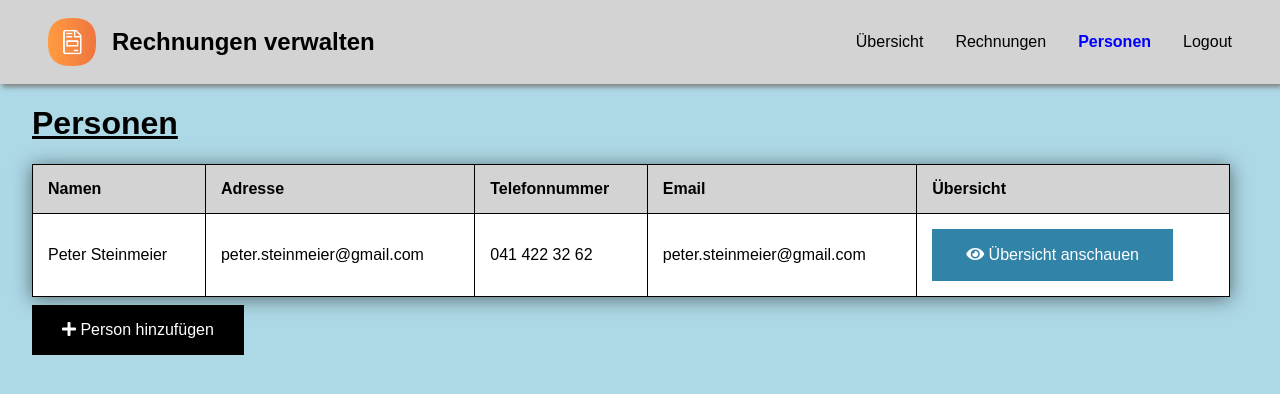
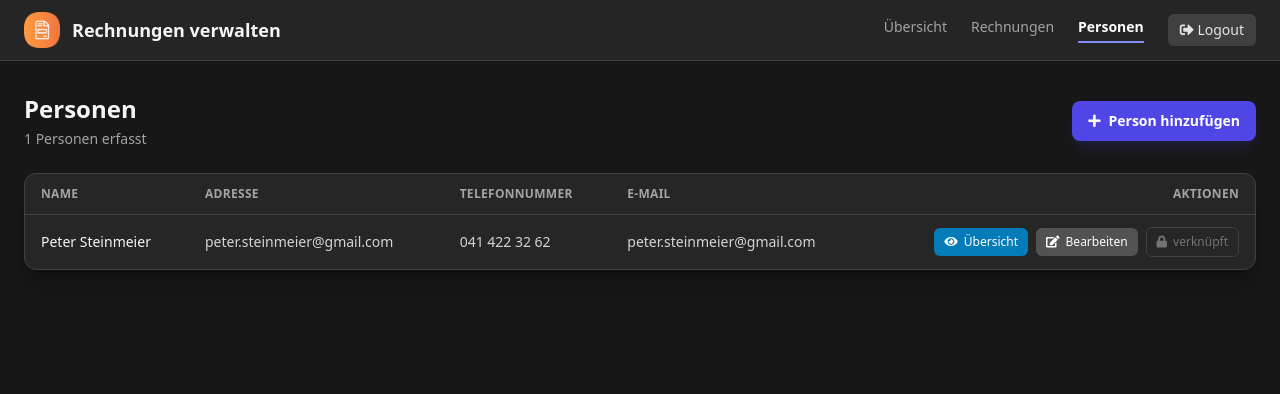
Before and after one commit to olivierluethy/mpa_2021_Olivier, a PHP site: page /rechnungen/personen in a window 1280 px wide. Shown: the top 394 px of the page. Run offline with PHP 8.4, Linux system fonts and the light colour scheme; a user stored in the database is signed in; data comes from the database, SQL or seed files in the repository; some libraries are stand-ins or nearby versions.

Commit message:
style: restyle Personen page to dark Tailwind with header Add button
Replace the three conditional legacy tables (and table.css/navigation.css
links) with one clean dark table over all persons. Move "Person
hinzufügen" into a prominent primary button in the page header so it is
visible without scrolling. Persons linked to invoices show a "verknüpft"
lock instead of Löschen (FK-safe), all persons get Übersicht/Bearbeiten.

Co-Authored-By: Claude Opus 4.8 (1M context) <noreply@anthropic.com>

```diff
--- a/app/Views/personen.view.php
+++ b/app/Views/personen.view.php
@@ -5,159 +5,82 @@ if(!isset($_SESSION["loggedin"]) || $_SESSION["loggedin"] !== true){
     exit;
 }
 
-$anzahl_personen_total = 0;
-$anzahl_personen_zugeteilt = 0;
-$anzahl_personen_nicht_zugeteilt = 0;
-
-foreach ($personen as $person){
-    $anzahl_personen_total++;
+// IDs der Personen, die bereits einer Rechnung zugeteilt sind (nicht löschbar wegen FK).
+$zugeteilt_ids = [];
+foreach ($personen_schon_zugeteilt as $p) {
+    $zugeteilt_ids[$p['id']] = true;
 }
 
-foreach ($personen_schon_zugeteilt as $personen_schon_zugeteiltt){
-    $anzahl_personen_zugeteilt++;
-}
-
-foreach ($personen_nicht_zugeteilt as $personen_nicht_zugeteiltt){
-    $anzahl_personen_nicht_zugeteilt++;
-}
+$pageTitle = 'Personen';
+$active = 'personen';
+require __DIR__ . '/partials/head.php';
+require __DIR__ . '/partials/nav.php';
 ?>
 
-<!DOCTYPE html>
-<html lang="de">
-<head>
-    <meta charset="UTF-8">
-    <title>Personen</title>
-    <!-- CSS Import -->
-    <link rel="stylesheet" href="../public/css/general.css">
-    <link rel="stylesheet" href="../public/css/navigation.css">
-    <link rel="stylesheet" href="../public/css/table.css">
+<div class="mb-6 flex flex-wrap items-center justify-between gap-4">
+    <div>
+        <h1 class="text-2xl font-semibold text-neutral-100">Personen</h1>
+        <p class="mt-1 text-sm text-neutral-400"><?= count($personen) ?> Personen erfasst</p>
+    </div>
+    <a href="/rechnungen/addPerson"
+       class="inline-flex items-center gap-2 rounded-lg bg-indigo-600 px-4 py-2.5 text-sm font-semibold text-white shadow-lg shadow-indigo-900/30 transition hover:bg-indigo-500">
+        <i class="fas fa-plus"></i> Person hinzufügen
+    </a>
+</div>
 
-    <link rel="shortcut icon" href="../images/icon.png">
-    <meta name="author" content="Olivier Luethy">
-    <link rel="stylesheet" href="https://cdnjs.cloudflare.com/ajax/libs/font-awesome/5.15.4/css/all.min.css">
-</head>
-<body>
+<?php if (count($personen) > 0): ?>
+    <div class="overflow-hidden rounded-xl border border-neutral-700 bg-neutral-800 shadow-xl shadow-black/20">
+        <div class="overflow-x-auto">
+            <table class="w-full text-sm">
+                <thead>
+                    <tr class="border-b border-neutral-700 text-left text-xs font-semibold uppercase tracking-wide text-neutral-400">
+                        <th class="px-4 py-3">Name</th>
+                        <th class="px-4 py-3">Adresse</th>
+                        <th class="px-4 py-3">Telefonnummer</th>
+                        <th class="px-4 py-3">E-Mail</th>
+                        <th class="px-4 py-3 text-right">Aktionen</th>
+                    </tr>
+                </thead>
+                <tbody class="divide-y divide-neutral-700/60">
+                    <?php foreach ($personen as $person): ?>
+                        <?php $istZugeteilt = isset($zugeteilt_ids[$person['id']]); ?>
+                        <tr class="transition-colors hover:bg-neutral-700/30">
+                            <td class="px-4 py-3 font-medium text-neutral-100"><?= e($person['namen']) ?></td>
+                            <td class="px-4 py-3 text-neutral-300"><?= e($person['adresse']) ?></td>
+                            <td class="px-4 py-3 text-neutral-300"><?= e($person['telefonnummer'] ?? '') ?></td>
+                            <td class="px-4 py-3 text-neutral-300"><?= e($person['email']) ?></td>
+                            <td class="px-4 py-3">
+                                <div class="flex items-center justify-end gap-2">
+                                    <a href="/rechnungen/uebersichtPerson?id=<?= (int)$person['id'] ?>"
+                                       class="inline-flex items-center gap-1.5 rounded-md bg-sky-600/90 px-2.5 py-1.5 text-xs font-medium text-white transition hover:bg-sky-500">
+                                        <i class="fas fa-eye"></i> Übersicht
+                                    </a>
+                                    <a href="/rechnungen/editPerson?id=<?= (int)$person['id'] ?>"
+                                       class="inline-flex items-center gap-1.5 rounded-md bg-neutral-600 px-2.5 py-1.5 text-xs font-medium text-white transition hover:bg-neutral-500">
+                                        <i class="fas fa-edit"></i> Bearbeiten
+                                    </a>
+                                    <?php if (!$istZugeteilt): ?>
+                                        <a href="/rechnungen/deletePerson?id=<?= (int)$person['id'] ?>"
+                                           class="inline-flex items-center gap-1.5 rounded-md bg-rose-600/90 px-2.5 py-1.5 text-xs font-medium text-white transition hover:bg-rose-500">
+                                            <i class="fas fa-trash"></i> Löschen
+                                        </a>
+                                    <?php else: ?>
+                                        <span class="inline-flex items-center gap-1.5 rounded-md border border-neutral-700 px-2.5 py-1.5 text-xs font-medium text-neutral-500" title="Person ist Rechnungen zugeordnet">
+                                            <i class="fas fa-lock"></i> verknüpft
+                                        </span>
+                                    <?php endif; ?>
+                                </div>
+                            </td>
+                        </tr>
+                    <?php endforeach; ?>
+                </tbody>
+            </table>
+        </div>
+    </div>
+<?php else: ?>
+    <div class="rounded-xl border border-dashed border-neutral-700 bg-neutral-800/50 p-12 text-center">
+        <p class="text-neutral-400">Es wurde noch keine Person hinzugefügt.</p>
+    </div>
+<?php endif; ?>
 
-<nav>
-    <div class="title">
-        <img src="../images/icon.png" alt="">
-        <h1>Rechnungen verwalten</h1>
-    </div>
-
-    <div class="anchors">
-        <a href="../rechnungen/uebersicht">Übersicht</a>
-        <a href="../rechnungen/rechnungen">Rechnungen</a>
-        <a class="active" href="../rechnungen/personen">Personen</a>
-        <?php
-        if(isset($_SESSION['loggedin']) == true){
-            echo "<a href='../rechnungen/logout'>Logout</a>";
-        }else{
-            echo "<a href='../rechnungen/login'>Login</a>";
-        }?>
-    </div>
-</nav>
-
-<main>
-    <h1><u>Personen</u></h1>
-
-    <?php
-    /* Exisieren Personen? */
-    if($anzahl_personen_total > 0){
-        /* Wenn ja wird kontrolliert, ob es Personen die schon zugeteilt wurden und auch die die nicht zugeteilt wurden existiert */
-        if ($anzahl_personen_zugeteilt > 0 && $anzahl_personen_nicht_zugeteilt > 0){
-            /* Alle Personen werden ausgegeben */
-            echo "<table>
-                <tr>
-                    <th>Namen</th>
-                    <th>Adresse</th>
-                    <th>Telefonnummer</th>
-                    <th>Email</th>
-                    <th>Bearbeiten</th>
-                    <th>Löschen</th>
-                    <th>Übersicht</th>
-                </tr>";
-
-            foreach ($personen_schon_zugeteilt as $personen_schon_zugeteiltt){
-                echo "<tr>";
-                echo "<td>" . $personen_schon_zugeteiltt['namen'] . "</td>";
-                echo "<td>" . $personen_schon_zugeteiltt['adresse'] . "</td>";
-                echo "<td>" . $personen_schon_zugeteiltt['telefonnummer'] . "</td>";
-                echo "<td>" . $personen_schon_zugeteiltt['email'] . "</td>";
-                echo "<td></td>";
-                echo "<td></td>";
-                echo "<td><a href='uebersichtPerson?id=" . $personen_schon_zugeteiltt['id'] . "'><button class='uebersicht'><i class='fas fa-eye'></i> Übersicht anschauen</button></a></td>";
-                echo "</tr>";
-            }
-
-            foreach ($personen_nicht_zugeteilt as $personen_nicht_zugeteiltt){
-                echo "<tr>";
-                echo "<td>" . $personen_nicht_zugeteiltt['namen'] . "</td>";
-                echo "<td>" . $personen_nicht_zugeteiltt['adresse'] . "</td>";
-                echo "<td>" . $personen_nicht_zugeteiltt['telefonnummer'] . "</td>";
-                echo "<td>" . $personen_nicht_zugeteiltt['email'] . "</td>";
-                echo "<td><a href='editPerson?id=" . $personen_nicht_zugeteiltt['id'] . "'><button class='edit'><i class='fas fa-edit'></i> Bearbeiten</button></a></td>";
-                echo "<td><a href='deletePerson?id=" . $personen_nicht_zugeteiltt['id'] . "'><button class='delete'><i class='fas fa-trash'></i> Löschen</button></a></td>";
-                echo "<td></td>";
-                echo "</tr>";
-            }
-        }
-        /* Existieren nur Personen die zugeteilt wurden? */
-        if($anzahl_personen_zugeteilt > 0 && $anzahl_personen_nicht_zugeteilt == 0){
-            /* Daten der zugeteilten Personen werden ausgegeben */
-            echo "<table>
-                <tr>
-                    <th>Namen</th>
-                    <th>Adresse</th>
-                    <th>Telefonnummer</th>
-                    <th>Email</th>
-                    <th>Übersicht</th>
-                </tr>";
-
-            foreach ($personen_schon_zugeteilt as $personen_schon_zugeteiltt){
-                echo "<tr>";
-                echo "<td>" . $personen_schon_zugeteiltt['namen'] . "</td>";
-                echo "<td>" . $personen_schon_zugeteiltt['adresse'] . "</td>";
-                echo "<td>" . $personen_schon_zugeteiltt['telefonnummer'] . "</td>";
-                echo "<td>" . $personen_schon_zugeteiltt['email'] . "</td>";
-                echo "<td><a href='uebersichtPerson?id=" . $personen_schon_zugeteiltt['id'] . "'><button class='uebersicht'><i class='fas fa-eye'></i> Übersicht anschauen</button></a></td>";
-                echo "</tr>";
-            }
-        }
-        /* Existieren nur Personen die nicht zugeteilt wurden? */
-        if ($anzahl_personen_zugeteilt == 0 && $anzahl_personen_nicht_zugeteilt > 0){
-            /* Daten der nicht zugeteilten Personen werden ausgegeben */
-            echo "<table>
-                <tr>
-                    <th>Namen</th>
-                    <th>Adresse</th>
-                    <th>Telefonnummer</th>
-                    <th>Email</th>
-                    <th>Bearbeiten</th>
-                    <th>Löschen</th>
-                </tr>";
-
-            foreach ($personen_nicht_zugeteilt as $personen_nicht_zugeteiltt){
-                echo "<tr>";
-                echo "<td>" . $personen_nicht_zugeteiltt['namen'] . "</td>";
-                echo "<td>" . $personen_nicht_zugeteiltt['adresse'] . "</td>";
-                echo "<td>" . $personen_nicht_zugeteiltt['telefonnummer'] . "</td>";
-                echo "<td>" . $personen_nicht_zugeteiltt['email'] . "</td>";
-                echo "<td><a href='editPerson?id=" . $personen_nicht_zugeteiltt['id'] . "'><button class='edit'><i class='fas fa-edit'></i> Bearbeiten</button></a></td>";
-                echo "<td><a href='deletePerson?id=" . $personen_nicht_zugeteiltt['id'] . "'><button class='delete'><i class='fas fa-trash'></i> Löschen</button></a></td>";
-                echo "</tr>";
-            }
-        }
-
-        echo "</table>";
-    }
-    /* Es existieren noch keine Personen */
-    else{
-        echo "<h1 style='color: red';>Es wurde noch keine Person hinzugefügt</h1>";
-    }
-    echo "<button class='hinzufuegen' onclick='addPerson()'><i class='fas fa-plus'></i> Person hinzufügen</button>";
-    ?>
-</main>
-
-<script src="../public/js/app.js"></script>
-</body>
-</html>
+<?php require __DIR__ . '/partials/foot.php'; ?>
```
